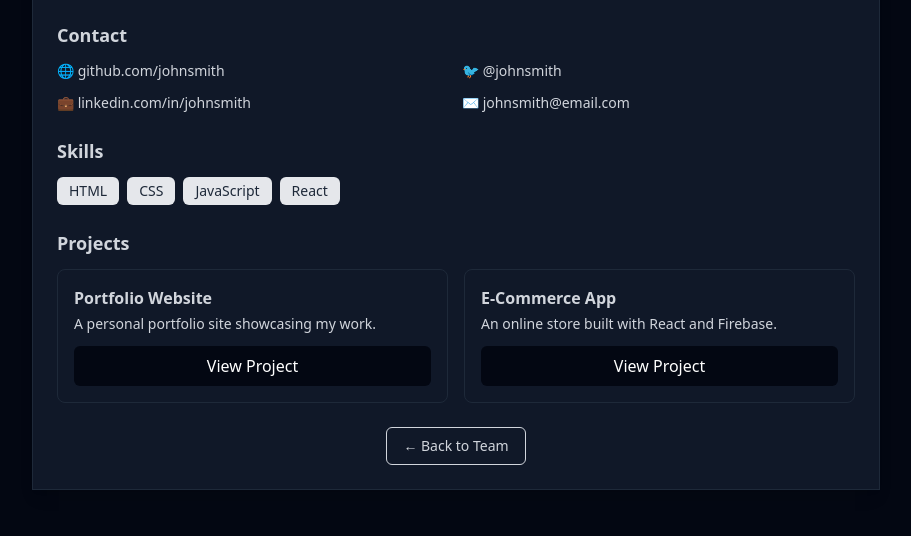
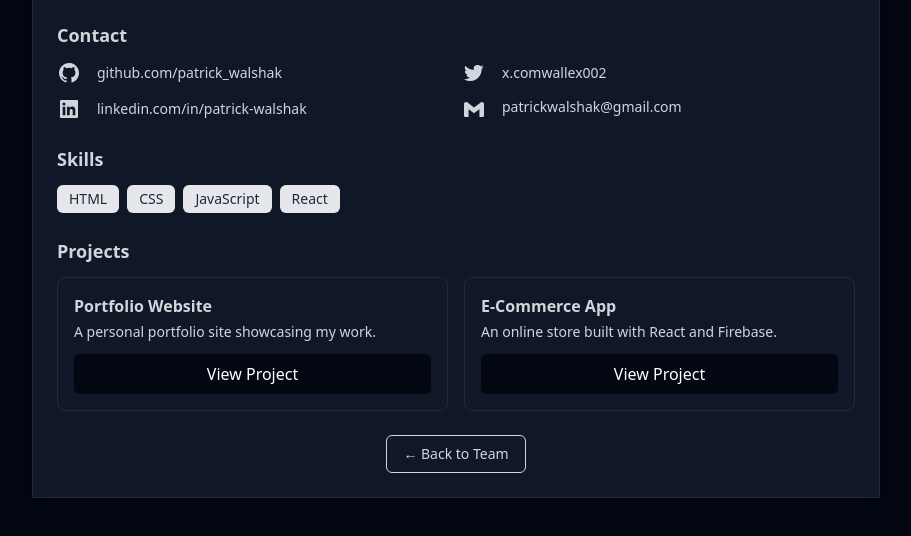
Before and after one commit to JS-Combined-Team-VIII/profile8, a website: page cart-one.html in a window 1280 px wide. Shown: the part 208-744 px from the top of the page, without its empty margins (184-1095 px from the left). Drawn offline with Linux system fonts and the light colour scheme.

Commit message:
feat:Added box icon to the profile cart

```diff
--- a/cart-one.html
+++ b/cart-one.html
@@ -43,10 +43,35 @@
         <h2 class="font-semibold text-lg mb-3 text-gray-300">Contact</h2>
 
         <div class="grid grid-cols-1 sm:grid-cols-2 gap-3 text-sm text-gray-300">
-          <p>🌐 github.com/johnsmith</p>
-          <p>🐦 @johnsmith</p>
-          <p>💼 linkedin.com/in/johnsmith</p>
-          <p>✉️ johnsmith@email.com</p>
+           <p class="flex gap-4 items-center">
+                    <svg  xmlns="http://www.w3.org/2000/svg" width="24" height="24"
+                    fill="currentColor" viewBox="0 0 24 24" >
+                    <!--Boxicons v3.0.8 https://boxicons.com | License  https://docs.boxicons.com/free-->
+                    <path fill-rule="evenodd" d="M12.026 2c-5.509 0-9.974 4.465-9.974 9.974 0 4.406 2.857 8.145 6.821 9.465.499.09.679-.217.679-.481 0-.237-.008-.865-.011-1.696-2.775.602-3.361-1.338-3.361-1.338-.452-1.152-1.107-1.459-1.107-1.459-.905-.619.069-.605.069-.605 1.002.07 1.527 1.028 1.527 1.028.89 1.524 2.336 1.084 2.902.829.091-.645.351-1.085.635-1.334-2.214-.251-4.542-1.107-4.542-4.93 0-1.087.389-1.979 1.024-2.675-.101-.253-.446-1.268.099-2.64 0 0 .837-.269 2.742 1.021a9.6 9.6 0 0 1 2.496-.336 9.6 9.6 0 0 1 2.496.336c1.906-1.291 2.742-1.021 2.742-1.021.545 1.372.203 2.387.099 2.64.64.696 1.024 1.587 1.024 2.675 0 3.833-2.33 4.675-4.552 4.922.355.308.675.916.675 1.846 0 1.334-.012 2.41-.012 2.737 0 .267.178.577.687.479C19.146 20.115 22 16.379 22 11.974 22 6.465 17.535 2 12.026 2" clip-rule="evenodd"></path>
+                    </svg>
+                    github.com/patrick_walshak</p>
+            <p class="flex gap-4 items-center">
+                    <svg  xmlns="http://www.w3.org/2000/svg" width="24" height="24"
+                    fill="currentColor" viewBox="0 0 24 24" >
+                    <!--Boxicons v3.0.8 https://boxicons.com | License  https://docs.boxicons.com/free-->
+                    <path d="M19.633 7.997c.013.175.013.349.013.523 0 5.325-4.053 11.461-11.46 11.461-2.282 0-4.402-.661-6.186-1.809.324.037.636.05.973.05a8.07 8.07 0 0 0 5.001-1.721 4.04 4.04 0 0 1-3.767-2.793c.249.037.499.062.761.062.361 0 .724-.05 1.061-.137a4.03 4.03 0 0 1-3.23-3.953v-.05c.537.299 1.16.486 1.82.511a4.02 4.02 0 0 1-1.796-3.354c0-.748.199-1.434.548-2.032a11.46 11.46 0 0 0 8.306 4.215c-.062-.3-.1-.611-.1-.923a4.026 4.026 0 0 1 4.028-4.028c1.16 0 2.207.486 2.943 1.272a8 8 0 0 0 2.556-.973 4.02 4.02 0 0 1-1.771 2.22 8 8 0 0 0 2.319-.624 8.7 8.7 0 0 1-2.019 2.083"></path>
+                    </svg>
+                    x.comwallex002</p>
+           <p class="flex gap-4 items-center">
+                <svg  xmlns="http://www.w3.org/2000/svg" width="24" height="24"
+                    fill="currentColor" viewBox="0 0 24 24" >
+                    <!--Boxicons v3.0.8 https://boxicons.com | License  https://docs.boxicons.com/free-->
+                    <path d="M20 3H4a1 1 0 0 0-1 1v16a1 1 0 0 0 1 1h16a1 1 0 0 0 1-1V4a1 1 0 0 0-1-1M8.339 18.337H5.667v-8.59h2.672zM7.003 8.574a1.548 1.548 0 1 1 0-3.096 1.548 1.548 0 0 1 0 3.096m11.335 9.763h-2.669V14.16c0-.996-.018-2.277-1.388-2.277-1.39 0-1.601 1.086-1.601 2.207v4.248h-2.667v-8.59h2.56v1.174h.037c.355-.675 1.227-1.387 2.524-1.387 2.704 0 3.203 1.778 3.203 4.092v4.71z"></path>
+                    </svg>
+              linkedin.com/in/patrick-walshak</p>
+           <p class="flex gap-4">
+                    <svg  xmlns="http://www.w3.org/2000/svg" width="24" height="24"
+                        fill="currentColor" viewBox="0 0 24 24" >
+                        <!--Boxicons v3.0.8 https://boxicons.com | License  https://docs.boxicons.com/free-->
+                        <path d="m18.73 5.41-1.28 1L12 10.46 6.55 6.37l-1.28-1A2 2 0 0 0 2 7.05v11.59A1.36 1.36 0 0 0 3.36 20h3.19v-7.72L12 16.37l5.45-4.09V20h3.19A1.36 1.36 0 0 0 22 18.64V7.05a2 2 0 0 0-3.27-1.64"></path>
+                        </svg>
+                    patrickwalshak@gmail.com
+                    </p>
         </div>
       </div>
 
```
Also changed, not shown: src/output.css.
